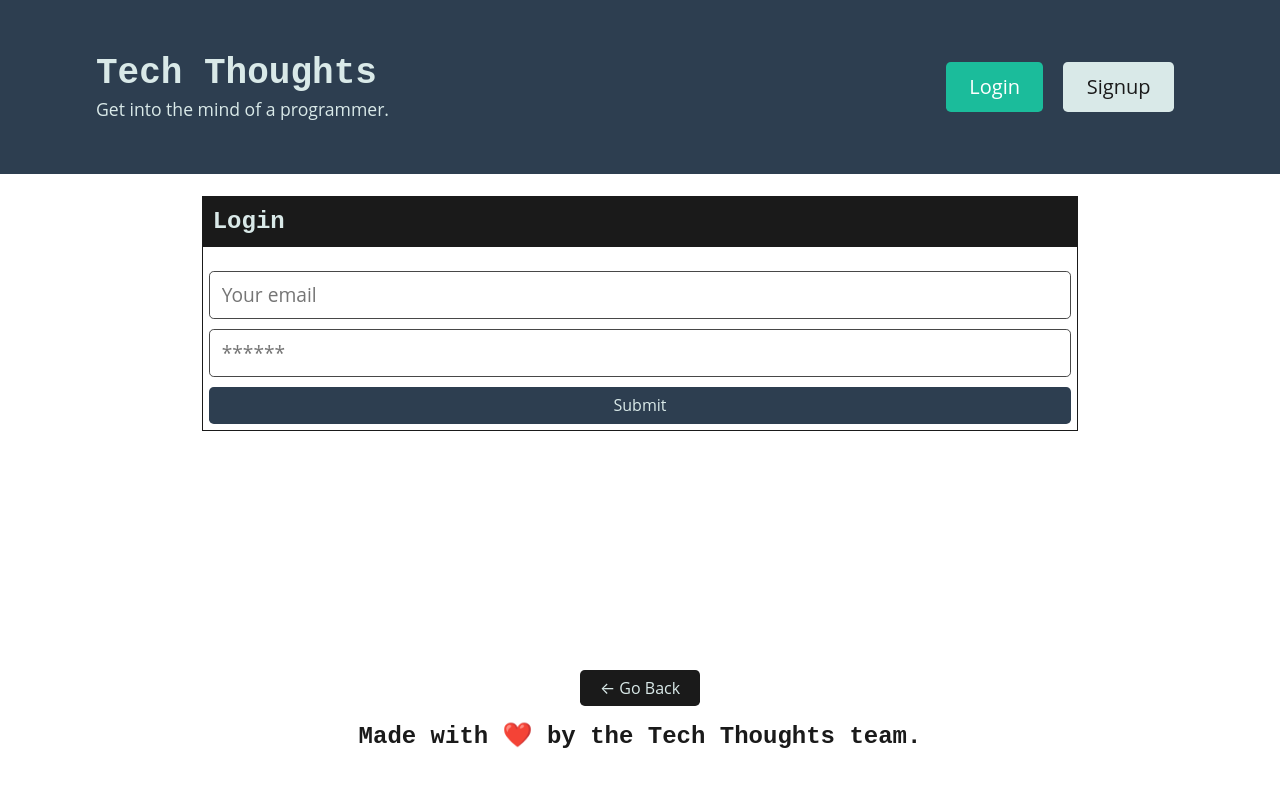
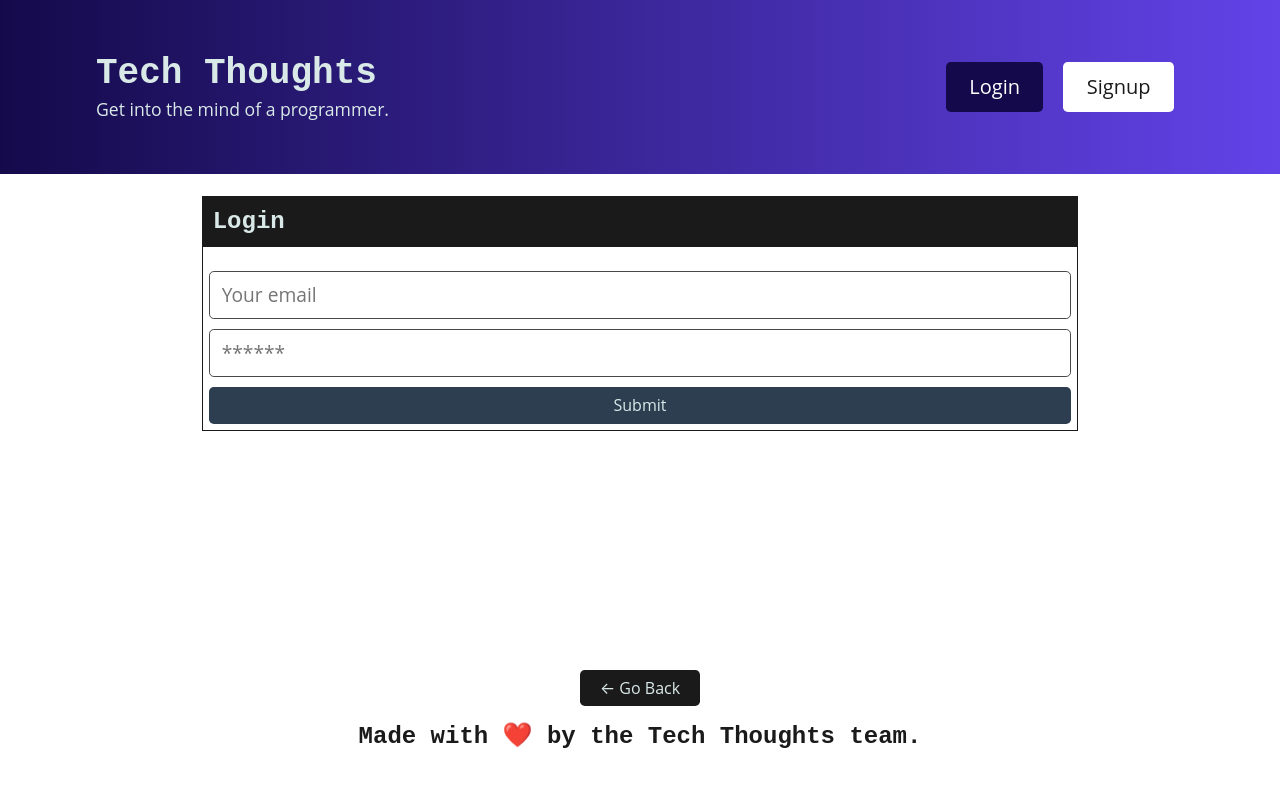
Before and after one commit to APScarlett/Project-3, a React (Vite) app in the folder client/: page /login in a window 1280 px wide. Shown: the top 786 px of the page. Built offline with nearby package versions, Linux system fonts and the light colour scheme.

Commit message:
css updated

```diff
--- a/client/src/App.css
+++ b/client/src/App.css
@@ -428,7 +428,7 @@ a {
 }
 
 a:hover {
-  color: #065b83;
+  color: #003c58;
   text-decoration: underline;
 }
 
@@ -920,11 +920,12 @@ a:hover {
 
 /* BACKGROUND UTILS */
 .bg-primary {
-  background-color: #2d3e50 !important;
-}
+  background: linear-gradient(to right, #140a4b, #6243e8) !important;
+}
+
 
 .bg-info {
-  background-color: #1bbc9b !important;
+  background-color: #026654 !important;
 }
 
 .bg-danger {
@@ -1030,21 +1031,21 @@ a:hover {
 }
 
 .btn.btn-info {
-  background-color: #1bbc9b;
+  background-color: #140a4b;
   color: #ffffff;
 }
 
 .btn.btn-info:hover {
-  background-color: #31e1bd;
+  background-color: #6243e8;
 }
 
 .btn.btn-light {
-  background-color: #d9e9e8;
+  background-color: #ffffff;
   color: #1a1a1a;
 }
 
 .btn.btn-light:hover {
-  background-color: #84b8b4;
+  background-color: rgb(119, 124, 255)
 }
 
 .btn.btn-dark {
```
